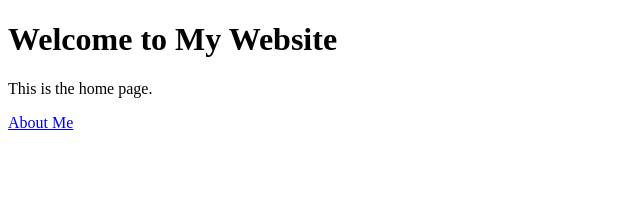
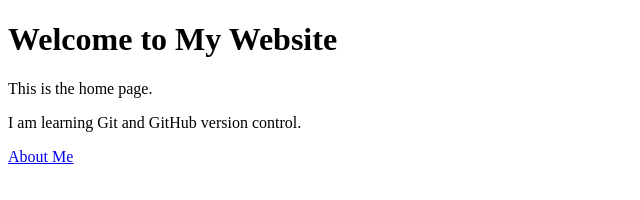
Before and after one commit to u7k4rs6/git-workflow-assignment, a plain HTML site: page index.html in a window 1280 px wide. Shown: the whole page, without its empty margins (0-640 px from the left). Drawn offline with Linux system fonts and the light colour scheme.

Commit message:
Update index.html: add paragraph about learning Git

```diff
--- a/index.html
+++ b/index.html
@@ -7,6 +7,7 @@
 <body>
   <h1>Welcome to My Website</h1>
   <p>This is the home page.</p>
+  <p>I am learning Git and GitHub version control.</p>
   <a href="about.html">About Me</a>
 </body>
 </html>
```
